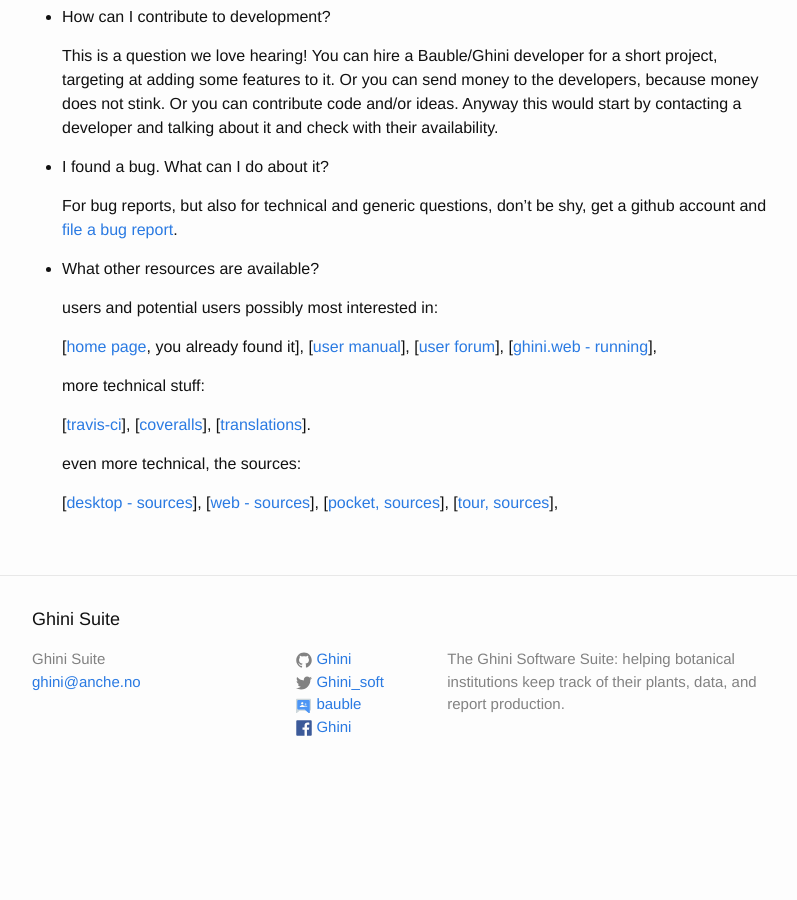
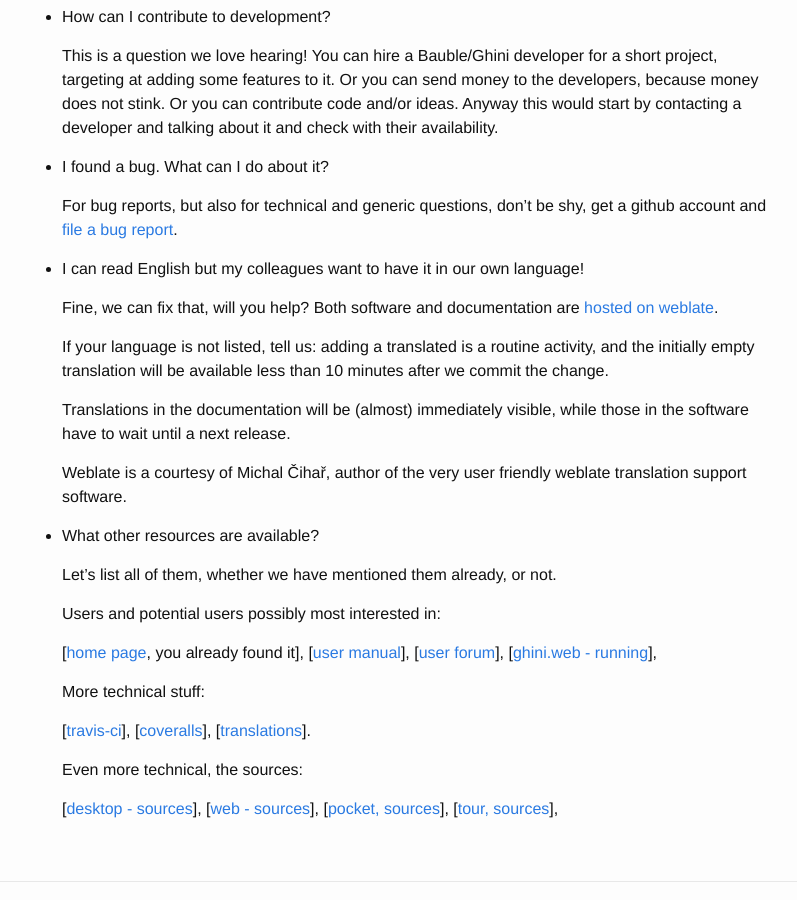
Before and after one commit to Ghini/ghini.github.io, a Jekyll site: the page built from faq.md, in a window 1280 px wide and 900 px high, scrolled down 891 px. Shown: the whole window, without its empty margins (238-1035 px from the left). Built offline with Jekyll 4.4.1, drawn with Linux system fonts in a browser that asks for light colours; before the commit the page ends 1689 px from its top, so only the background shows below that.

Commit message:
just words

```diff
--- a/faq.md
+++ b/faq.md
@@ -58,16 +58,33 @@
   shy, get a github account and [file a bug
   report](https://github.com/Ghini/ghini.desktop/issues/new).
 
+* I can read English but my colleagues want to have it in our own language!
+
+  Fine, we can fix that, will you help?  Both software and documentation are
+  [hosted on weblate](https://hosted.weblate.org/projects/ghini/).
+
+  If your language is not listed, tell us: adding a translated is a routine
+  activity, and the initially empty translation will be available less than
+  10 minutes after we commit the change.
+
+  Translations in the documentation will be (almost) immediately visible,
+  while those in the software have to wait until a next release.
+
+  Weblate is a courtesy of Michal Čihař, author of the very user friendly
+  weblate translation support software.
+
 * What other resources are available?
 
-  users and potential users possibly most interested in:
+  Let's list all of them, whether we have mentioned them already, or not.
+
+  Users and potential users possibly most interested in:
 
   [[home page](http://ghini.github.io), you already found it], [[user manual](http://ghini.rtfd.io)], [[user forum](https://groups.google.com/forum/#!forum/bauble)], [[ghini.web - running](http://gardens.ghini.me)],
 
-  more technical stuff:
+  More technical stuff:
 
   [[travis-ci](https://travis-ci.org/Ghini/ghini.desktop/)], [[coveralls](https://coveralls.io/github/Ghini/ghini.desktop)], [[translations](https://hosted.weblate.org/projects/ghini/)].
 
-  even more technical, the sources:
+  Even more technical, the sources:
 
   [[desktop - sources](http://github.com/Ghini/ghini.desktop)], [[web - sources](http://github.com/Ghini/ghini.web)], [[pocket, sources](http://github.com/Ghini/ghini.pocket)], [[tour, sources](http://github.com/Ghini/ghini.tour)],
```
Also changed, not shown: _posts/2018-03-27-ghini.pocket-lets-you-stay-away-from-.desktop.md (+4 -4 lines).
